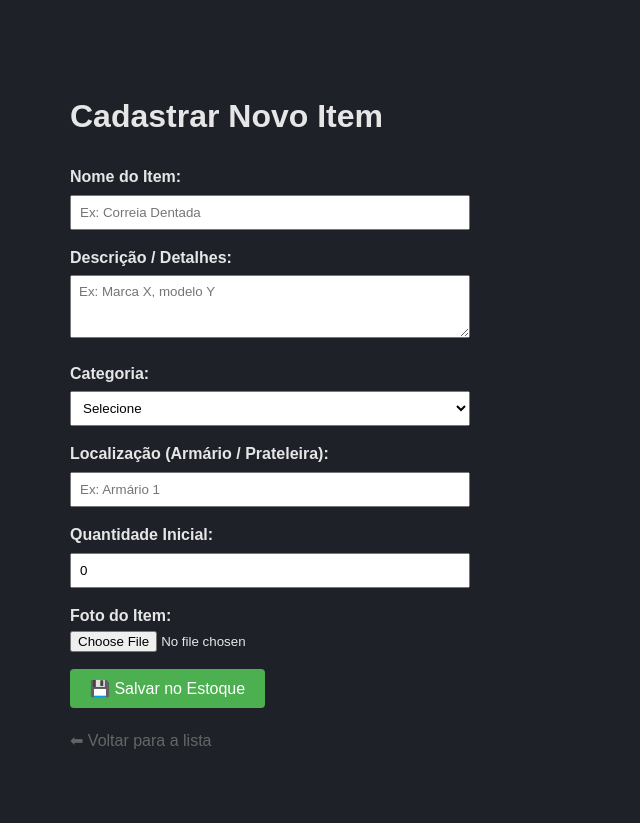
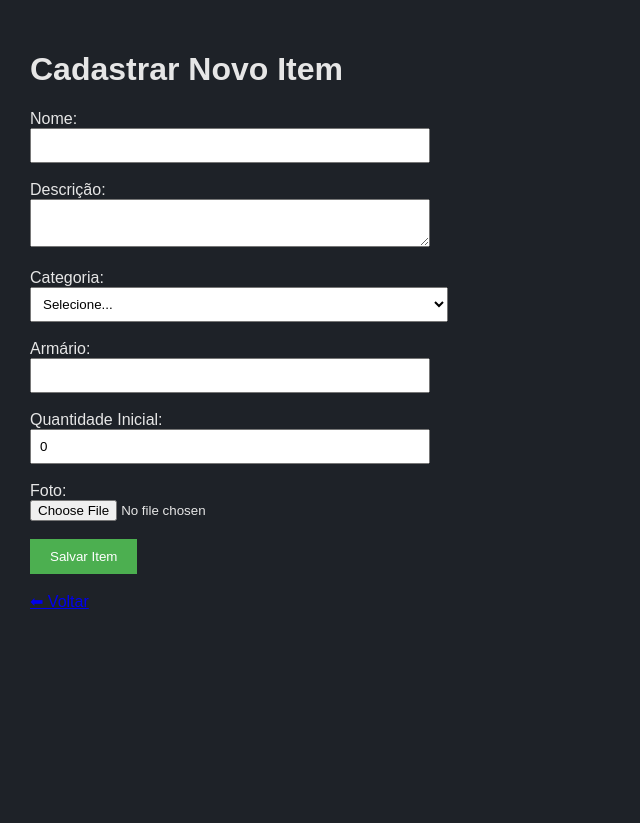
Before and after one commit to andregabrielmic-gif/estoque_banheiro, a Flask app: page /novo in a window 1280 px wide. Shown: the whole page, without its empty margins (0-640 px from the left). After the commit the page ends 609 px from the top, so only its background shows below. Run offline with Flask 3, Linux system fonts and the light colour scheme.

Commit message:
Refactor novo_item.html for improved structure

```diff
--- a/templates/novo_item.html
+++ b/templates/novo_item.html
@@ -2,127 +2,39 @@
 <html lang="pt-br">
 <head>
     <meta charset="UTF-8">
-    <title>Novo Item - Controle de Estoque</title>
+    <title>Novo Item</title>
     <link rel="stylesheet" href="/static/style.css">
-    <style>
-        body {
-            font-family: sans-serif;
-            margin: 40px;
-            line-height: 1.6;
-        }
-        .form-group {
-            margin-bottom: 15px;
-        }
-        label {
-            font-weight: bold;
-            display: block;
-        }
-        input[type="text"],
-        input[type="number"],
-        textarea,
-        select {
-            width: 100%;
-            max-width: 400px;
-            padding: 8px;
-            margin-top: 5px;
-        }
-        button {
-            background-color: #4CAF50;
-            color: white;
-            padding: 10px 20px;
-            border: none;
-            border-radius: 4px;
-            cursor: pointer;
-            font-size: 16px;
-        }
-        button:hover {
-            background-color: #45a049;
-        }
-        .voltar {
-            text-decoration: none;
-            color: #666;
-            display: inline-block;
-            margin-top: 20px;
-        }
-    </style>
 </head>
 <body>
+    <h1>Cadastrar Novo Item</h1>
+    <form method="POST" enctype="multipart/form-data">
+        <label>Nome:</label><br>
+        <input type="text" name="nome" required style="width: 100%; max-width: 400px; padding: 8px;"><br><br>
 
-<h1>Cadastrar Novo Item</h1>
+        <label>Descrição:</label><br>
+        <textarea name="descricao" style="width: 100%; max-width: 400px; padding: 8px;"></textarea><br><br>
 
-<form method="POST" action="/novo" enctype="multipart/form-data">
-
-    <div class="form-group">
-        <label for="nome">Nome do Item:</label>
-        <input
-            type="text"
-            id="nome"
-            name="nome"
-            placeholder="Ex: Correia Dentada"
-            required
-        >
-    </div>
-
-    <div class="form-group">
-        <label for="descricao">Descrição / Detalhes:</label>
-        <textarea
-            id="descricao"
-            name="descricao"
-            rows="3"
-            placeholder="Ex: Marca X, modelo Y"
-        ></textarea>
-    </div>
-
-    <div class="form-group">
-    <label for="categoria">Categoria:</label>
-    <select id="categoria" name="categoria" required>
-        <option value="">Selecione</option>
+        <label>Categoria:</label><br>
+        <select name="categoria" required style="width: 100%; max-width: 418px; padding: 8px;">
+            <option value="">Selecione...</option>
             <option value="Brindes">Brindes</option>
             <option value="Insumos">Insumos</option>
             <option value="Uniformes Administrativo">Uniformes Administrativo</option>
             <option value="Uniformes Operacionais">Uniformes Operacionais</option>
             <option value="EPI's">EPI's</option>
-    </select>
-</div>
+        </select><br><br>
 
-    <div class="form-group">
-        <label for="armario">Localização (Armário / Prateleira):</label>
-        <input
-            type="text"
-            id="armario"
-            name="armario"
-            placeholder="Ex: Armário 1"
-            required
-        >
-    </div>
+        <label>Armário:</label><br>
+        <input type="text" name="armario" required style="width: 100%; max-width: 400px; padding: 8px;"><br><br>
 
-    <div class="form-group">
-        <label for="quantidade">Quantidade Inicial:</label>
-        <input
-            type="number"
-            id="quantidade"
-            name="quantidade"
-            min="0"
-            value="0"
-            required
-        >
-    </div>
+        <label>Quantidade Inicial:</label><br>
+        <input type="number" name="quantidade" value="0" required style="width: 100%; max-width: 400px; padding: 8px;"><br><br>
 
-    <div class="form-group">
-        <label for="foto">Foto do Item:</label>
-        <input
-            type="file"
-            id="foto"
-            name="foto"
-            accept="image/*"
-            required
-        >
-    </div>
+        <label>Foto:</label><br>
+        <input type="file" name="foto" accept="image/*" required><br><br>
 
-    <button type="submit">💾 Salvar no Estoque</button>
+        <button type="submit" style="background: #4CAF50; color: white; padding: 10px 20px; border: none; cursor: pointer;">Salvar Item</button>
     </form>
-
-<a href="/" class="voltar">⬅ Voltar para a lista</a>
-
+    <br><a href="/">⬅ Voltar</a>
 </body>
 </html>
```
Lines whose indentation alone changed are shown as unchanged.
